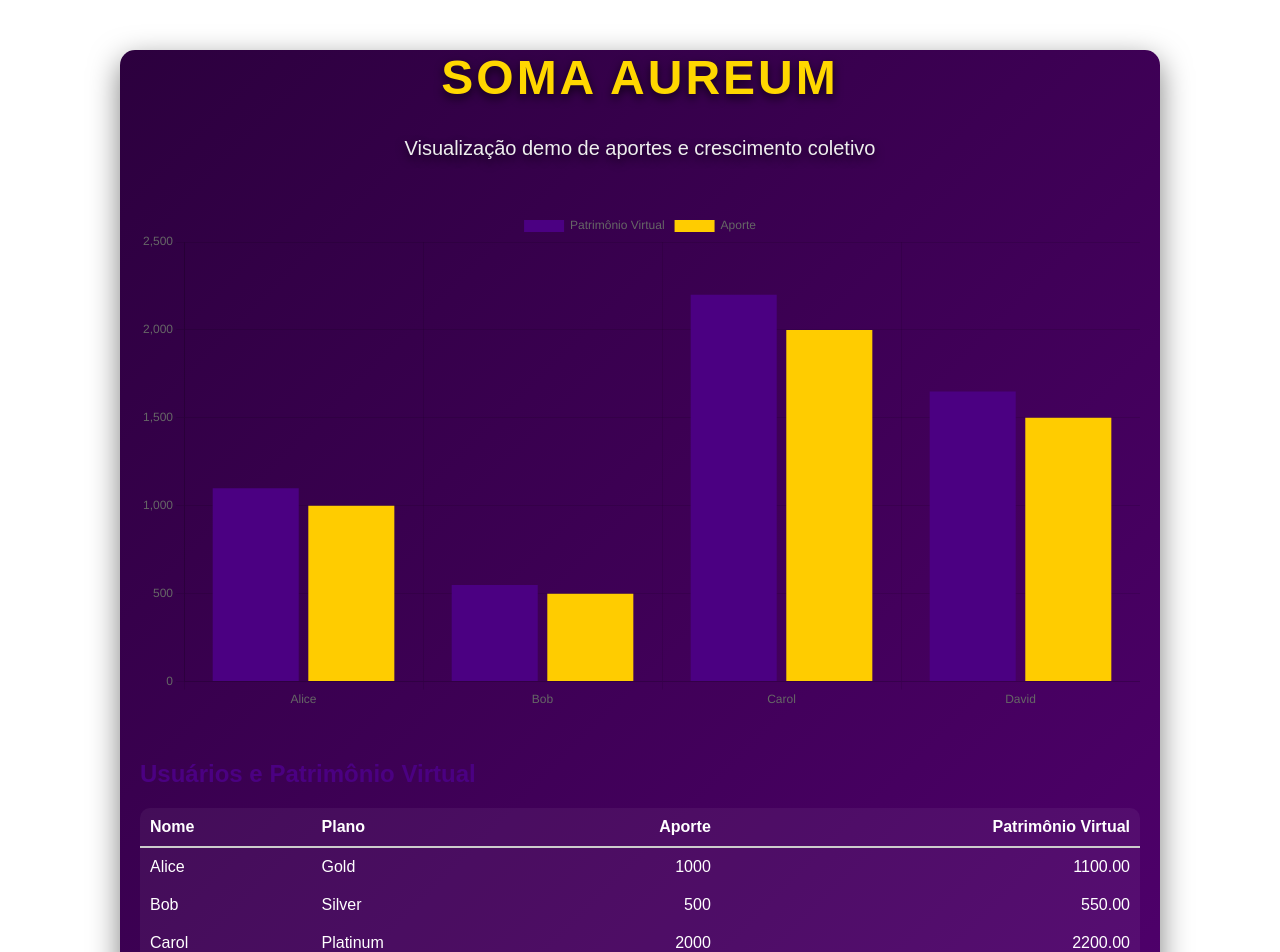
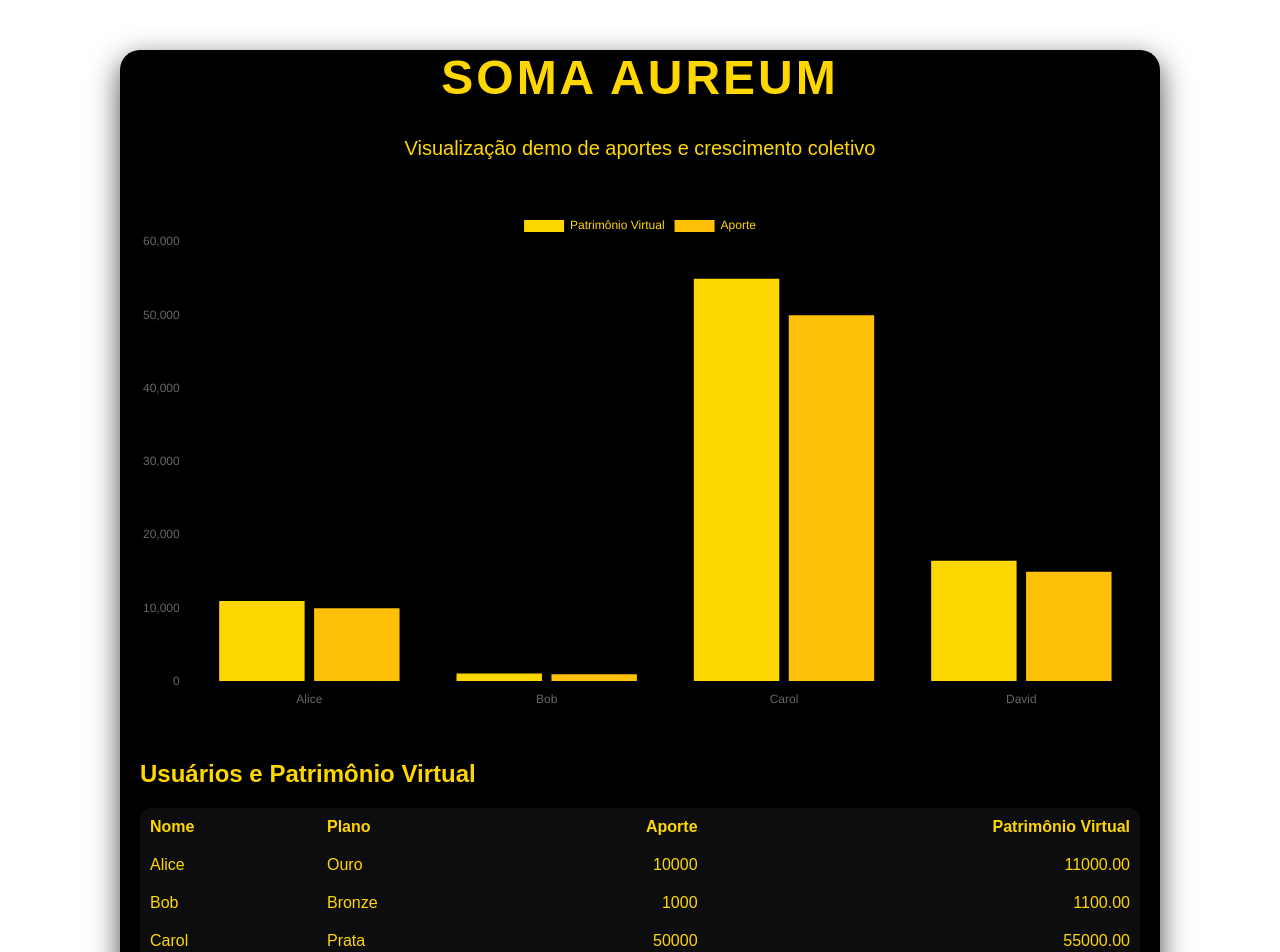
Before and after one commit to Claratrade33/soma-aureum, a React (Create React App) app in the folder frontend/: page / in a window 1280 px wide. Shown: the top 952 px of the page. Built offline with nearby package versions, Linux system fonts and the light colour scheme.

Commit message:
Atualizar o App.js

```diff
--- a/frontend/src/App.js
+++ b/frontend/src/App.js
@@ -29,8 +29,8 @@ function App() {
     gold: '#ffd700',
     platinum: '#e5e4e2',
     diamond: '#b9f2ff',
-    primary: '#4b0082',
-    secondary: '#ffcc00'
+    primary: '#FFD700',
+    secondary: '#FFC107'
   };
 
   const plans = [
@@ -42,10 +42,10 @@ function App() {
   ];
 
   const demoUsers = [
-    { name: 'Alice', plan: 'Gold', aporte: 1000 },
-    { name: 'Bob', plan: 'Silver', aporte: 500 },
-    { name: 'Carol', plan: 'Platinum', aporte: 2000 },
-    { name: 'David', plan: 'Gold', aporte: 1500 },
+    { name: 'Alice', plan: 'Ouro', aporte: 10000 },
+    { name: 'Bob', plan: 'Bronze', aporte: 1000 },
+    { name: 'Carol', plan: 'Prata', aporte: 50000 },
+    { name: 'David', plan: 'Ouro', aporte: 15000 },
   ];
 
   useEffect(() => {
@@ -55,7 +55,6 @@ function App() {
       patrimonioVirtual: u.aporte + totalAporte * 0.1 * (u.aporte / totalAporte)
     }));
     setUsers(usersWithPatrimonio);
-    // eslint-disable-next-line react-hooks/exhaustive-deps
   }, []);
 
   const data = {
@@ -77,20 +76,19 @@ function App() {
     doc.save('relatorio_soma_aureum.pdf');
   };
 
-  // Estilos Luxo
   const pageStyle = {
     fontFamily: 'Arial, sans-serif',
     maxWidth: '1000px',
     margin: '50px auto',
     padding: '0 20px 50px 20px',
-    background: 'linear-gradient(135deg, #2c003e, #5d007e)',
-    color: '#fff',
-    borderRadius: '15px',
-    boxShadow: '0 10px 30px rgba(0,0,0,0.5)',
+    background: '#000000',
+    color: '#FFD700',
+    borderRadius: '20px',
+    boxShadow: '0 10px 30px rgba(0,0,0,0.7)',
   };
 
   const cardStyle = (color) => ({
-    flex: '1 1 200px',
+    flex: '1 1 220px',
     border: `2px solid ${color}`,
     borderRadius: '15px',
     padding: '20px',
@@ -102,40 +100,41 @@ function App() {
   const buttonStyle = {
     padding: '12px 30px',
     fontSize: '16px',
-    background: 'linear-gradient(45deg, #ffd700, #ffcc00)',
-    color: '#4b0082',
+    background: 'linear-gradient(45deg, #FFD700, #FFC107)',
+    color: '#000',
     fontWeight: 'bold',
     border: 'none',
     borderRadius: '50px',
     cursor: 'pointer',
-    transition: 'all 0.3s ease'
+    transition: 'all 0.3s ease',
+    boxShadow: '0 5px 15px rgba(0,0,0,0.5)'
   };
 
   return (
     <div style={pageStyle}>
-      <header style={{ textAlign: 'center', marginBottom: '50px', textShadow: '0 4px 10px rgba(0,0,0,0.7)' }}>
-        <h1 style={{ color: '#ffd700', fontSize: '48px', letterSpacing: '3px' }}>SOMA AUREUM</h1>
-        <p style={{ fontSize: '20px', color: '#eee' }}>Visualização demo de aportes e crescimento coletivo</p>
+      <header style={{ textAlign: 'center', marginBottom: '50px' }}>
+        <h1 style={{ fontSize: '48px', letterSpacing: '3px', textShadow: '0 4px 10px rgba(0,0,0,0.7)' }}>SOMA AUREUM</h1>
+        <p style={{ fontSize: '20px', color: '#FFD700' }}>Visualização demo de aportes e crescimento coletivo</p>
       </header>
 
       <section style={{ marginBottom: '50px' }}>
-        <Bar data={data} options={{ responsive: true, plugins: { legend: { position: 'top' } } }} />
+        <Bar data={data} options={{ responsive: true, plugins: { legend: { position: 'top', labels: { color: '#FFD700' } } } }} />
       </section>
 
       <section style={{ marginBottom: '50px' }}>
-        <h2 style={{ color: colors.primary }}>Usuários e Patrimônio Virtual</h2>
+        <h2>Usuários e Patrimônio Virtual</h2>
         <table style={{ width: '100%', borderCollapse: 'collapse', marginTop: '15px', backgroundColor: 'rgba(255,255,255,0.05)', borderRadius: '10px' }}>
           <thead>
             <tr>
-              <th style={{ borderBottom: '2px solid #ccc', padding: '10px', textAlign: 'left' }}>Nome</th>
-              <th style={{ borderBottom: '2px solid #ccc', padding: '10px', textAlign: 'left' }}>Plano</th>
-              <th style={{ borderBottom: '2px solid #ccc', padding: '10px', textAlign: 'right' }}>Aporte</th>
-              <th style={{ borderBottom: '2px solid #ccc', padding: '10px', textAlign: 'right' }}>Patrimônio Virtual</th>
+              <th style={{ padding: '10px', textAlign: 'left' }}>Nome</th>
+              <th style={{ padding: '10px', textAlign: 'left' }}>Plano</th>
+              <th style={{ padding: '10px', textAlign: 'right' }}>Aporte</th>
+              <th style={{ padding: '10px', textAlign: 'right' }}>Patrimônio Virtual</th>
             </tr>
           </thead>
           <tbody>
             {users.map(u => (
-              <tr key={u.name} style={{ transition: 'all 0.3s ease', cursor: 'pointer' }}
+              <tr key={u.name} style={{ cursor: 'pointer' }}
                   onMouseOver={(e)=> e.currentTarget.style.background='rgba(255,255,255,0.1)'}
                   onMouseOut={(e)=> e.currentTarget.style.background='transparent'}>
                 <td style={{ padding: '10px' }}>{u.name}</td>
@@ -149,7 +148,7 @@ function App() {
       </section>
 
       <section style={{ marginBottom: '50px' }}>
-        <h2 style={{ color: colors.primary }}>Planos e Benefícios</h2>
+        <h2>Planos e Benefícios</h2>
         <div style={{ display: 'flex', flexWrap: 'wrap', gap: '20px', marginTop: '20px' }}>
           {plans.map(p => (
             <div key={p.name} style={cardStyle(p.color)}>
@@ -166,10 +165,10 @@ function App() {
 
       <div style={{ textAlign: 'center', marginBottom: '50px' }}>
         <button
-          onClick={generatePDF}
           style={buttonStyle}
           onMouseOver={(e)=> e.currentTarget.style.transform='scale(1.05)'}
           onMouseOut={(e)=> e.currentTarget.style.transform='scale(1)'}
+          onClick={generatePDF}
         >
           Gerar PDF
         </button>
```
